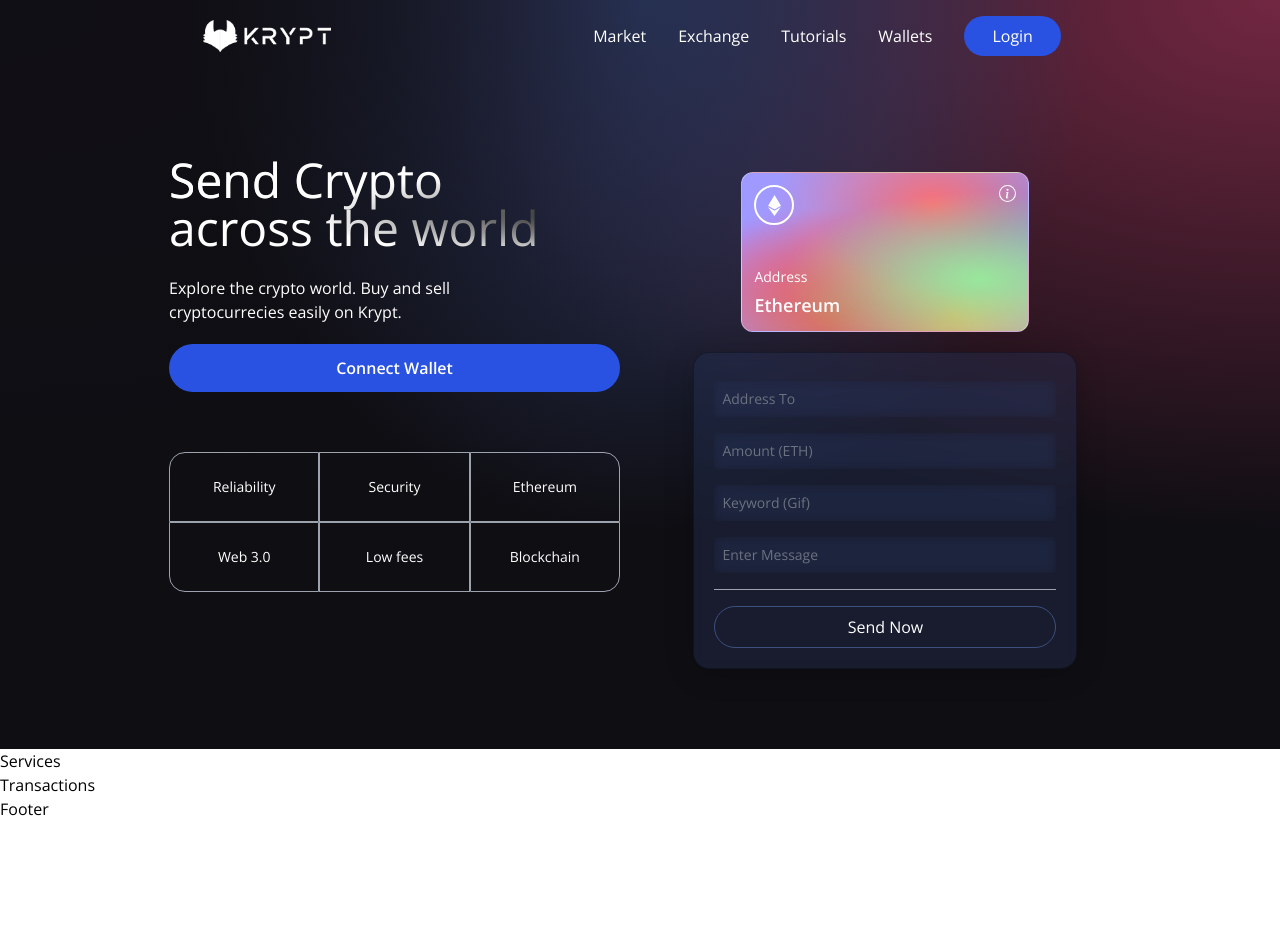
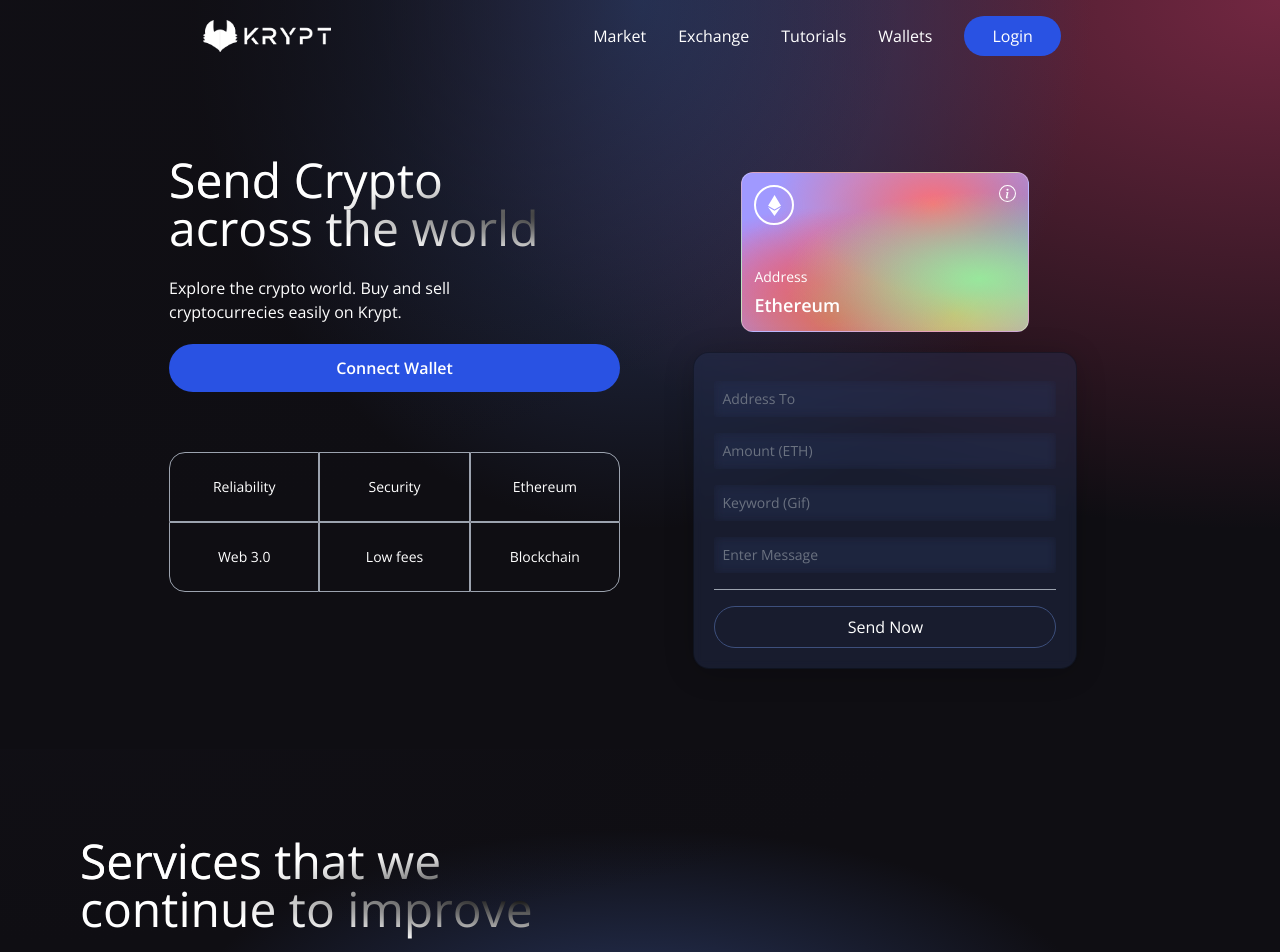
Before and after one commit to saulkurosaki/KRYPT-PROJECT, a React (Create React App) app in the folder client/: page / in a window 1280 px wide. Shown: the top 952 px of the page. Before the commit the page ends 821 px from the top, so only its background shows below. Built offline with nearby package versions, Linux system fonts and the light colour scheme.

Commit message:
feat(Services): implement Services component initial layout

```diff
--- a/client/src/components/Services.jsx
+++ b/client/src/components/Services.jsx
@@ -1,5 +1,23 @@
+import { BsShieldFillCheck } from "react-icons/bs";
+import { BiSearchAlt } from "react-icons/bi";
+import { RiHeart2Fill } from "react-icons/ri";
+
 const Services = () => {
-  return <h1>Services</h1>;
+  return (
+    <div className="flex w-full justify-center items-center gradient-bg-services">
+      <div className="flex mf:flex-row flex-col items-center justify-between md:p-20 py-12 px-4">
+        <div className="flex-1 flex flex-col justify-start items-start">
+          <h1 className="text-white text-3xl sm:text-5xl py-2 text-gradient">
+            Services that we
+            <br />
+            continue to improve
+          </h1>
+        </div>
+      </div>
+
+      <div className="flex-1 flex flex-col justify-start items-center"></div>
+    </div>
+  );
 };
 
 export default Services;
```
